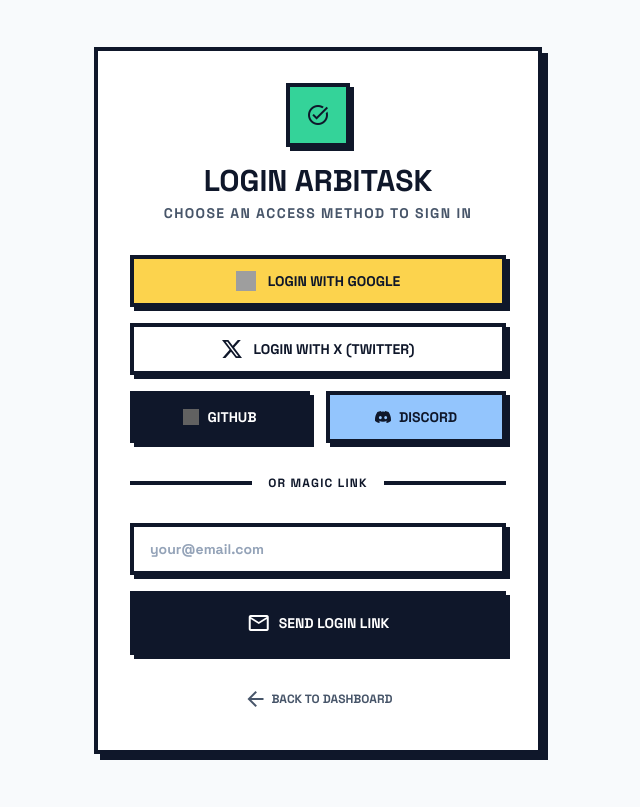
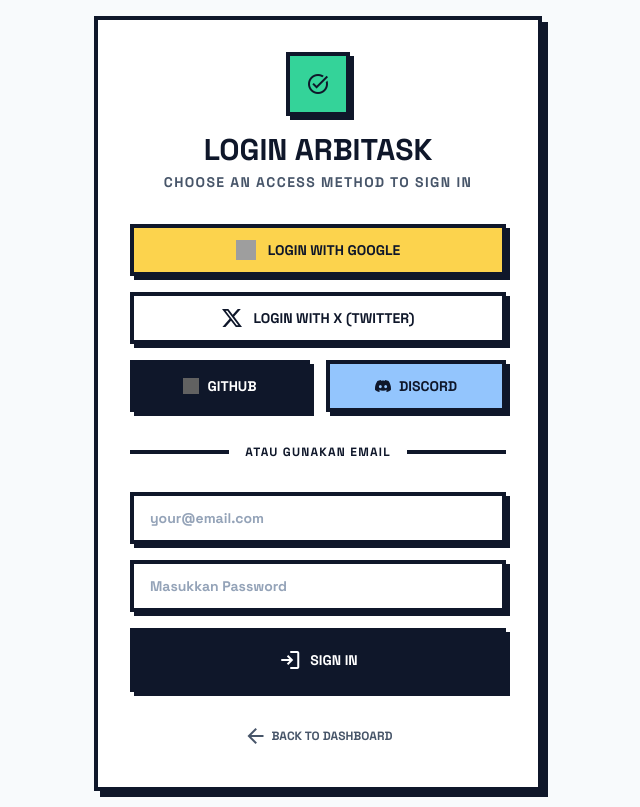
Before and after one commit to Vinggs/arbitask, a Next.js app: page /en/login in a window 1280 px wide. Shown: the whole page, without its empty margins (322-962 px from the left). Built offline with nearby package versions, Linux system fonts and the light colour scheme; grey boxes are pictures that could not be loaded.

Commit message:
fix: resolve all implicit any type errors for vercel build

```diff
--- a/app/[locale]/login/page.tsx
+++ b/app/[locale]/login/page.tsx
@@ -7,13 +7,15 @@
 
 export default function LoginPage() {
   const [email, setEmail] = useState("");
+  const [password, setPassword] = useState("");
   const [isLoading, setIsLoading] = useState(false);
   const t = useTranslations("LoginPage");
 
-  const handleEmailSignIn = async (e: FormEvent) => {
+  const handleCredentialsSignIn = async (e: FormEvent) => {
     e.preventDefault();
     setIsLoading(true);
-    await signIn("email", { email, callbackUrl: "/" });
+    // Mengubah pemanggilan dari "email" ke "credentials" agar tersambung dengan backend
+    await signIn("credentials", { email, password, callbackUrl: "/" });
     setIsLoading(false);
   };
 
@@ -97,19 +99,29 @@
         <div className="my-6 md:my-8 flex items-center gap-2 md:gap-4">
           <div className="h-1 bg-slate-900 dark:bg-slate-700 flex-1 transition-colors"></div>
           <span className="text-[10px] md:text-xs text-slate-900 dark:text-slate-400 font-black uppercase transition-colors tracking-widest whitespace-nowrap">
-            {t("magicLink")}
+            Atau Gunakan Email
           </span>
           <div className="h-1 bg-slate-900 dark:bg-slate-700 flex-1 transition-colors"></div>
         </div>
 
-        {/* Form Email */}
-        <form onSubmit={handleEmailSignIn} className="space-y-4">
+        {/* Form Email & Password */}
+        <form onSubmit={handleCredentialsSignIn} className="space-y-4">
           <div>
             <input
               type="email"
               placeholder={t("emailPlaceholder")}
               value={email}
               onChange={(e) => setEmail(e.target.value)}
+              className="w-full px-4 py-3 bg-white dark:bg-slate-950 border-4 border-slate-900 dark:border-slate-700 font-bold text-sm text-slate-900 dark:text-slate-200 focus:outline-none shadow-brutal dark:shadow-brutal-dark focus:-translate-y-1 transition-all placeholder-slate-400 dark:placeholder-slate-500"
+              required
+            />
+          </div>
+          <div>
+            <input
+              type="password"
+              placeholder="Masukkan Password"
+              value={password}
+              onChange={(e) => setPassword(e.target.value)}
               className="w-full px-4 py-3 bg-white dark:bg-slate-950 border-4 border-slate-900 dark:border-slate-700 font-bold text-sm text-slate-900 dark:text-slate-200 focus:outline-none shadow-brutal dark:shadow-brutal-dark focus:-translate-y-1 transition-all placeholder-slate-400 dark:placeholder-slate-500"
               required
             />
@@ -125,17 +137,18 @@
               </span>
             ) : (
               <span className="material-symbols-outlined text-[18px] md:text-[20px] font-black">
-                mail
+                login
               </span>
             )}
-            {t("sendLink")}
+            Sign In
           </button>
         </form>
 
         <div className="mt-6 md:mt-8 text-center">
+          {/* Class inline-flex dan flex disatukan di sini agar tidak konflik */}
           <Link
             href="/"
-            className="text-[10px] md:text-xs font-black uppercase text-slate-600 dark:text-slate-400 hover:text-slate-900 dark:hover:text-slate-200 transition-colors flex items-center justify-center gap-1 inline-flex border-b-2 border-transparent hover:border-slate-900 dark:hover:border-slate-200"
+            className="inline-flex items-center justify-center gap-1 text-[10px] md:text-xs font-black uppercase text-slate-600 dark:text-slate-400 hover:text-slate-900 dark:hover:text-slate-200 transition-colors border-b-2 border-transparent hover:border-slate-900 dark:hover:border-slate-200"
           >
             <span className="material-symbols-outlined text-[14px] md:text-[16px] font-black">
               arrow_back
```
